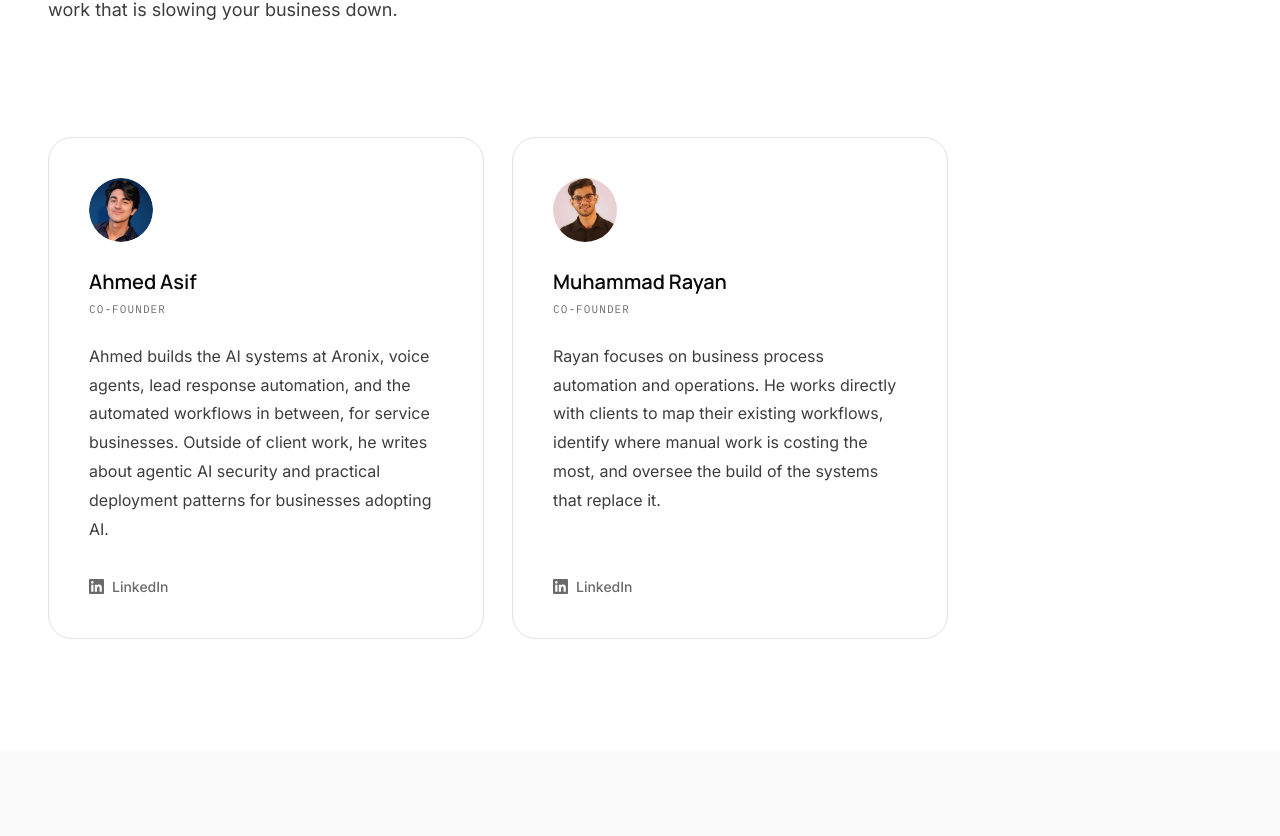
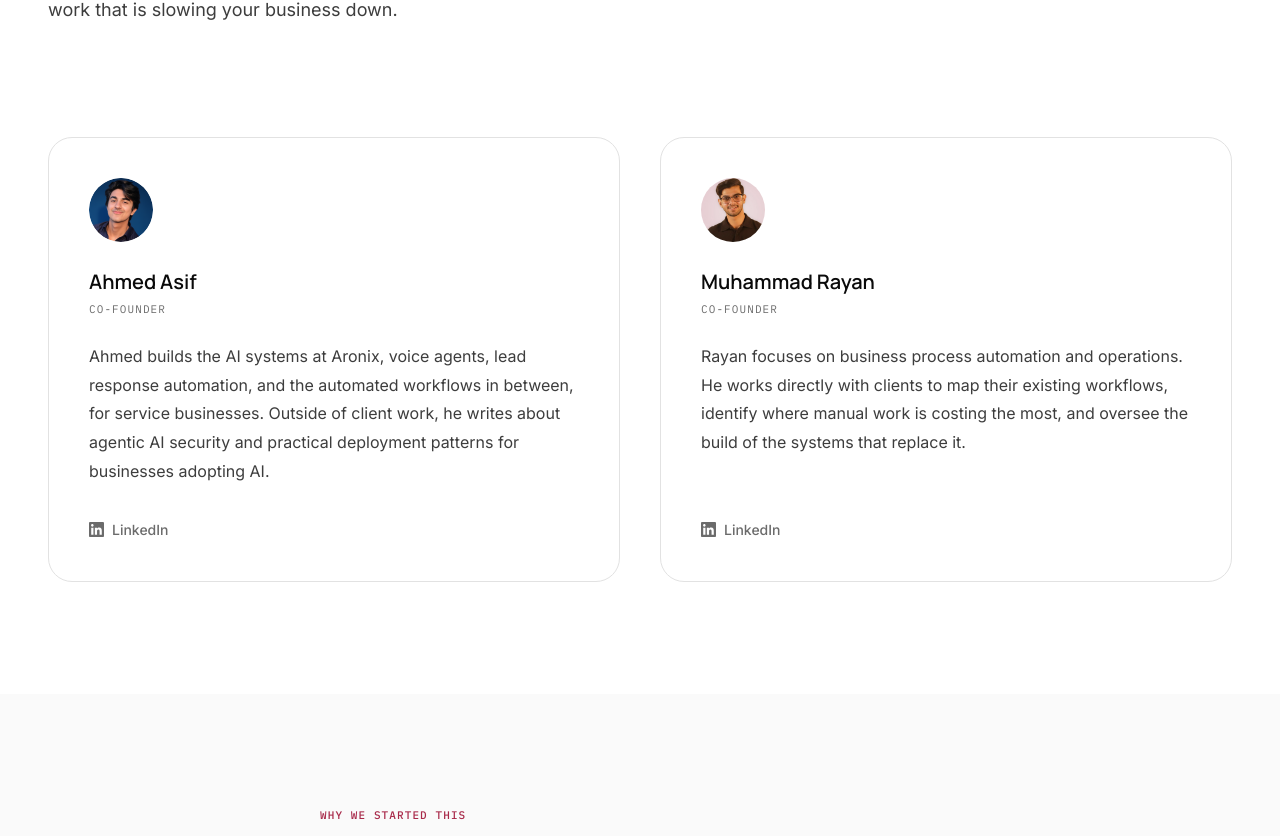
Before and after one commit to Rayanrauf33/aronix-io, a Next.js app: page /about in a window 1280 px wide. Shown: the part 429-1265 px from the top of the page. Built offline with nearby package versions, Linux system fonts and the light colour scheme.

Commit message:
fix(about): remove max-w-[900px] cap from founder cards grid
Grid was constrained to 900px inside a 1280px container, causing cards
to misalign with the hero text above on wide viewports. Removing the cap
lets the grid fill the full container width.

```diff
--- a/src/app/(public)/about/page.tsx
+++ b/src/app/(public)/about/page.tsx
@@ -146,7 +146,7 @@
       >
         <h2 id="founders-heading" className="sr-only">Founders</h2>
         <div className="max-w-[var(--ax-container)] mx-auto">
-          <div className="grid grid-cols-1 md:grid-cols-2 gap-7 max-w-[900px]">
+          <div className="grid grid-cols-1 md:grid-cols-2 gap-10">
             {founders.map((founder) => (
               <Reveal key={founder.name}>
                 <article
```
